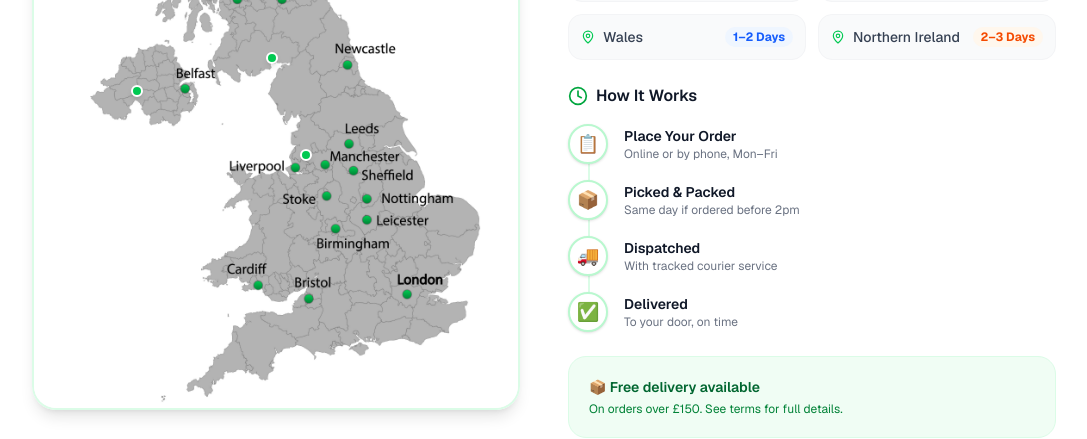
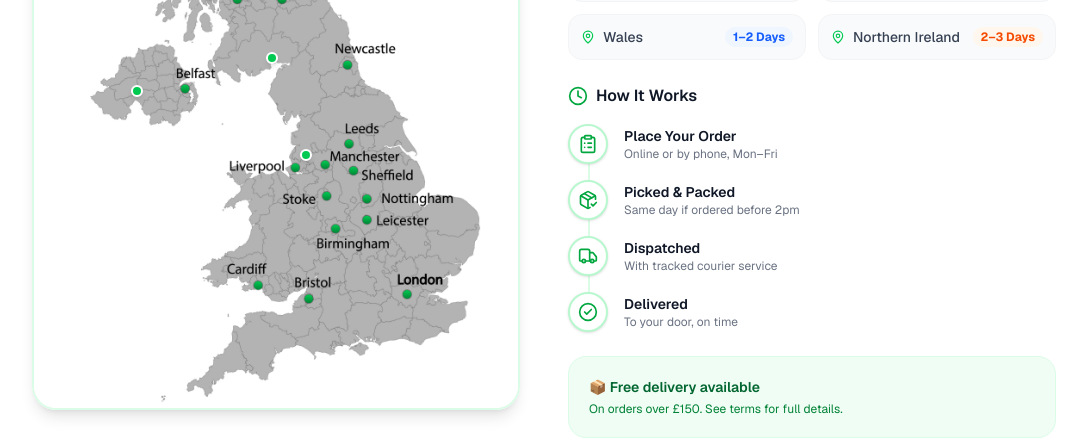
Before and after one commit to Uvaish61/cater-choice-ads, a Next.js app: page / in a window 1280 px wide. Shown: the part 7860-8299 px from the top of the page, without its empty margins (96-1183 px from the left). Built offline with nearby package versions, Linux system fonts and the light colour scheme; no server answers.

Commit message:
improve the icons

```diff
--- a/src/components/sections/coverage.tsx
+++ b/src/components/sections/coverage.tsx
@@ -2,15 +2,15 @@
 
 import { motion } from "framer-motion";
 import Image from "next/image";
-import { Truck, Clock, MapPin } from "lucide-react";
+import { Truck, Clock, MapPin, ClipboardList, PackageCheck, CheckCircle2 } from "lucide-react";
 import ukMapImg from "@/assets/images/uk-map.jpg";
 import { coverageRegions } from "@/data/content";
 
 const deliverySteps = [
-  { icon: "📋", title: "Place Your Order", desc: "Online or by phone, Mon–Fri" },
-  { icon: "📦", title: "Picked & Packed", desc: "Same day if ordered before 2pm" },
-  { icon: "🚚", title: "Dispatched", desc: "With tracked courier service" },
-  { icon: "✅", title: "Delivered", desc: "To your door, on time" },
+  { icon: ClipboardList, title: "Place Your Order", desc: "Online or by phone, Mon–Fri" },
+  { icon: PackageCheck, title: "Picked & Packed", desc: "Same day if ordered before 2pm" },
+  { icon: Truck, title: "Dispatched", desc: "With tracked courier service" },
+  { icon: CheckCircle2, title: "Delivered", desc: "To your door, on time" },
 ];
 
 export function Coverage() {
@@ -138,8 +138,8 @@ export function Coverage() {
                       transition={{ delay: i * 0.1 }}
                       className="flex items-center gap-4 relative"
                     >
-                      <div className="w-10 h-10 rounded-full bg-white border-2 border-green-200 flex items-center justify-center text-lg shrink-0 z-10 shadow-sm">
-                        {step.icon}
+                      <div className="w-10 h-10 rounded-full bg-white border-2 border-green-200 flex items-center justify-center shrink-0 z-10 shadow-sm">
+                        <step.icon className="h-5 w-5 text-green-600" />
                       </div>
                       <div>
                         <p className="font-semibold text-gray-900 text-sm">{step.title}</p>
```
